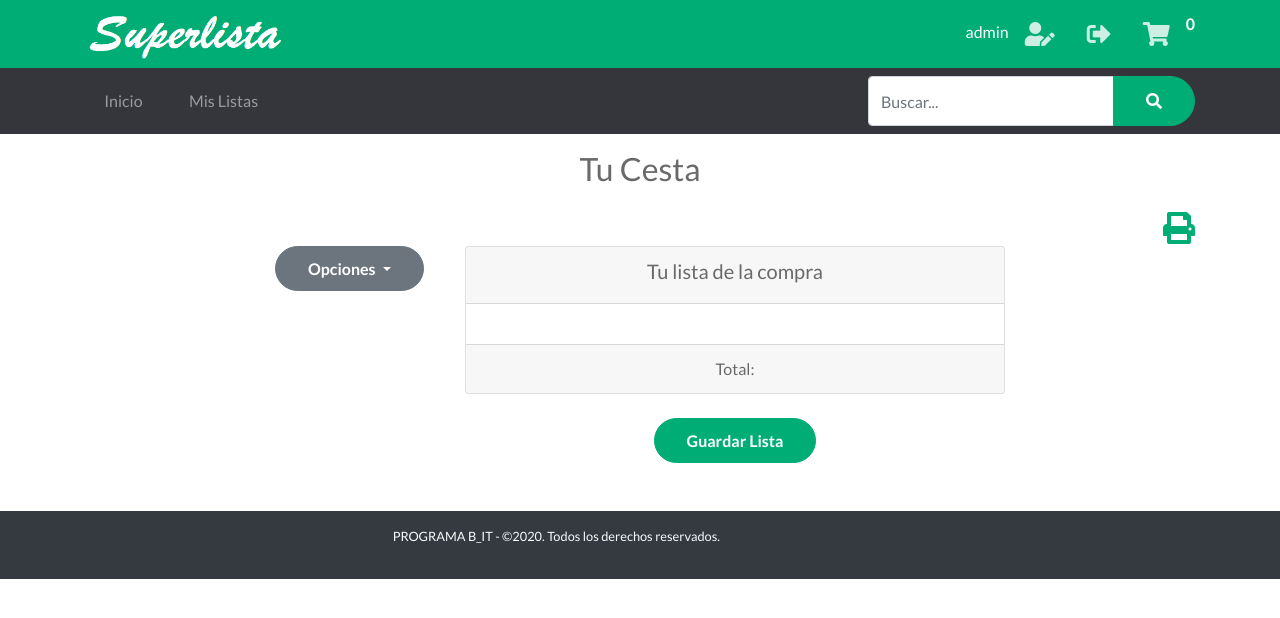
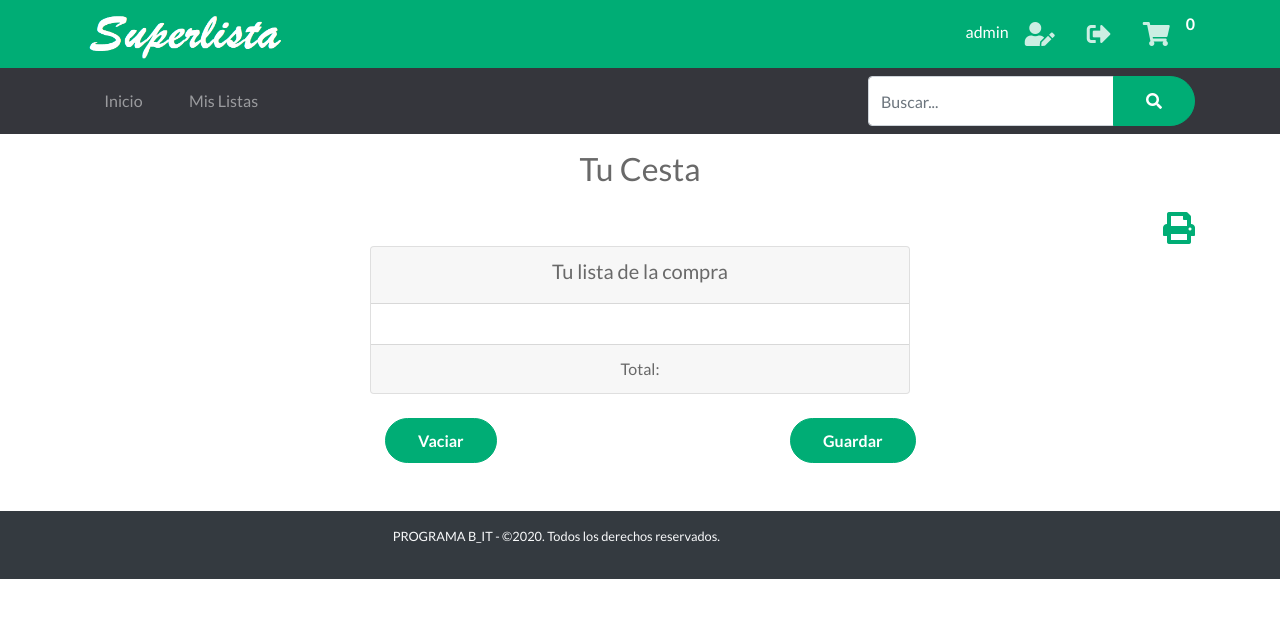
Before and after one commit to canariosbit/bitSuperlista, a Flask app: page /cart in a window 1280 px wide. Shown: the top 618 px of the page. Run offline with Flask 2, Linux system fonts and the light colour scheme; a user stored in the database is signed in; data comes from the database, SQL or seed files in the repository; both versions use the stored data as it was after the commit; some libraries are stand-ins or nearby versions; some web fonts are replaced.

Commit message:
carrito.html
agregue boton vaciar

```diff
--- a/Proyecto_CanariosbIT/app.py
+++ b/Proyecto_CanariosbIT/app.py
@@ -192,20 +192,20 @@ def guardarLista():
         cur.execute(consulta, [idUsuario])
         resultado = cur.fetchone()
         print("cant listas= " + str(resultado[0]))
-        nombreLista = "Mi lista " + str(resultado[0]+1)
+        nombreLista = NameLista + '  ' + str(resultado[0]+1)
         consulta = (
             "INSERT INTO Listas (UsuarioId, Nombre, Descripcion) VALUES(?,?,?)")
-        cur.execute(consulta, [idUsuario, NameLista, Descripcion])
+        cur.execute(consulta, [idUsuario, nombreLista, Descripcion])
         db.commit()
         findListaId = ("SELECT Id FROM Listas WHERE Nombre = ?")
-        cur.execute(findListaId, [(NameLista)])
+        cur.execute(findListaId, [(nombreLista)])
         result = cur.fetchone()
         idLista = result[0]
         for producto in cesta:
             insertProducto = ("INSERT INTO Contenido (ListaId, ProductoId)\
                 VALUES(?,?)")
             cur.execute(insertProducto, [idLista, producto["ProductoId"]])
-        flash(NameLista + " creada con éxito.", "alert-success")
+        flash(nombreLista + " creada con éxito.", "alert-success")
         db.commit()
         db.close()
     return redirect("/cart")
--- a/Proyecto_CanariosbIT/templates/carrito.html
+++ b/Proyecto_CanariosbIT/templates/carrito.html
@@ -26,18 +26,6 @@
     </div>
     <div class="container">
         <div class="row justify-content-center">
-            <div class="col-2">
-                <div class="dropdown">
-                    <button class="btn btn-secondary dropdown-toggle" type="button" id="dropdownMenuButton"
-                        data-toggle="dropdown" aria-haspopup="true" aria-expanded="false">
-                        Opciones
-                    </button>
-                    <div class="dropdown-menu" aria-labelledby="dropdownMenuButton">
-                        <a class="dropdown-item" href="/deleteAllCesta">Vaciar Cesta</a>
-                        <a class="dropdown-item" href="/guardarLista1" target=_self>Guardar lista</a>
-                    </div>
-                </div>
-            </div>
             <div class="col-6 text-center">
                 <div class="card">
                     <div class="card-header">
@@ -88,10 +76,34 @@
 
                 </div>
                 <br>
+
+                <!-- Button vaciar carrito -->
+                <div class="container">
+                    <div class="row justify-content-between ">
+                        <div class="col-3">
+                            <div class="text ">
+                                <form id="delete" action="/deleteAllCesta" method="POST">
+                                    <button type="submit" class="btn btn-primary">Vaciar</button>
+                                </form>
+                            </div>
+
+                        </div>
+                        <div class="col-3">
+                            <div class="text">
                                 <!-- Button trigger modal -->
                                 <button type="button" class="btn btn-primary" data-toggle="modal" data-target="#exampleModal">
-    Guardar Lista
+                                    Guardar
                                 </button>
+                            </div>
+
+                        </div>
+                    </div>
+
+                </div>
+
+
+
+
 
                 <!-- Modal -->
                 <form action="/guardarLista" method="POST">
@@ -100,23 +112,27 @@
                         <div class="modal-dialog" role="document">
                             <div class="modal-content">
                                 <div class="modal-header bg-primary">
-                <h5 class="modal-title text-white " id="exampleModalLabel">Colocale un nombre a tu lista</h5>
+                                    <h5 class="modal-title text-white " id="exampleModalLabel">Colocale un nombre a tu
+                                        lista</h5>
                                     <button type="button" class="close" data-dismiss="modal" aria-label="Close">
                                         <span aria-hidden="true">&times;</span>
                                     </button>
                                 </div>
                                 <span>
-                La gente suele darle estos nombres, por si te sirven de inspiración: "Cesta semanal", "Cesta compra básica", "Cesta mensual"...
+                                    La gente suele darle estos nombres, por si te sirven de inspiración: "Cesta
+                                    semanal", "Cesta compra básica", "Cesta mensual"...
                                 </span>
                                 <div class="modal-body">
-                <input type="text" name="nmlista" id="nmlista" class="form-control" value="Cesta sin nombre" autofocus>
+                                    <input type="text" name="nmlista" id="nmlista" class="form-control"
+                                        value="Cesta sin nombre" autofocus>
                                 </div>
                                 <span class="text text-left ml-3">Descripción</span>
                                 <div>
                                     <textarea name="descripcion" id="descripcion" cols="55" rows="5"></textarea>
                                 </div>
                                 <div class="modal-footer">
-            <button  type="button" class="btn btn-secondary" data-dismiss="modal">Cancelar</button>
+                                    <button type="button" class="btn btn-secondary"
+                                        data-dismiss="modal">Cancelar</button>
                                     <button type="submit" class="btn btn-primary">Guardar</button>
                                 </div>
                             </div>
--- a/Proyecto_CanariosbIT/templates/mis_listas.html
+++ b/Proyecto_CanariosbIT/templates/mis_listas.html
@@ -16,17 +16,14 @@
                     <thead class="table text-secondary">
                       <tr>
                         <th scope="col">Id</th>
-                        <th scope="col">Fecha</th>
                         <th scope="col">Nombre</th>
-                        <th scope="col">Costo</th>
-                        <th scope="col">Comentarios</th>
+                        <th scope="col">Descripción</th>
                         <th scope="col">Acciones</th>
                       </tr>
                     </thead>
                     <tbody>
                       <tr>
                         <th scope="row">1</th>
-                        <td>21/03/2020</td>
                         <td>Asado</td>
                         <td>3500</td>
                         <td></td>
```
Also changed, not shown: Proyecto_CanariosbIT/database1.db. Lines whose indentation alone changed are shown as unchanged.
